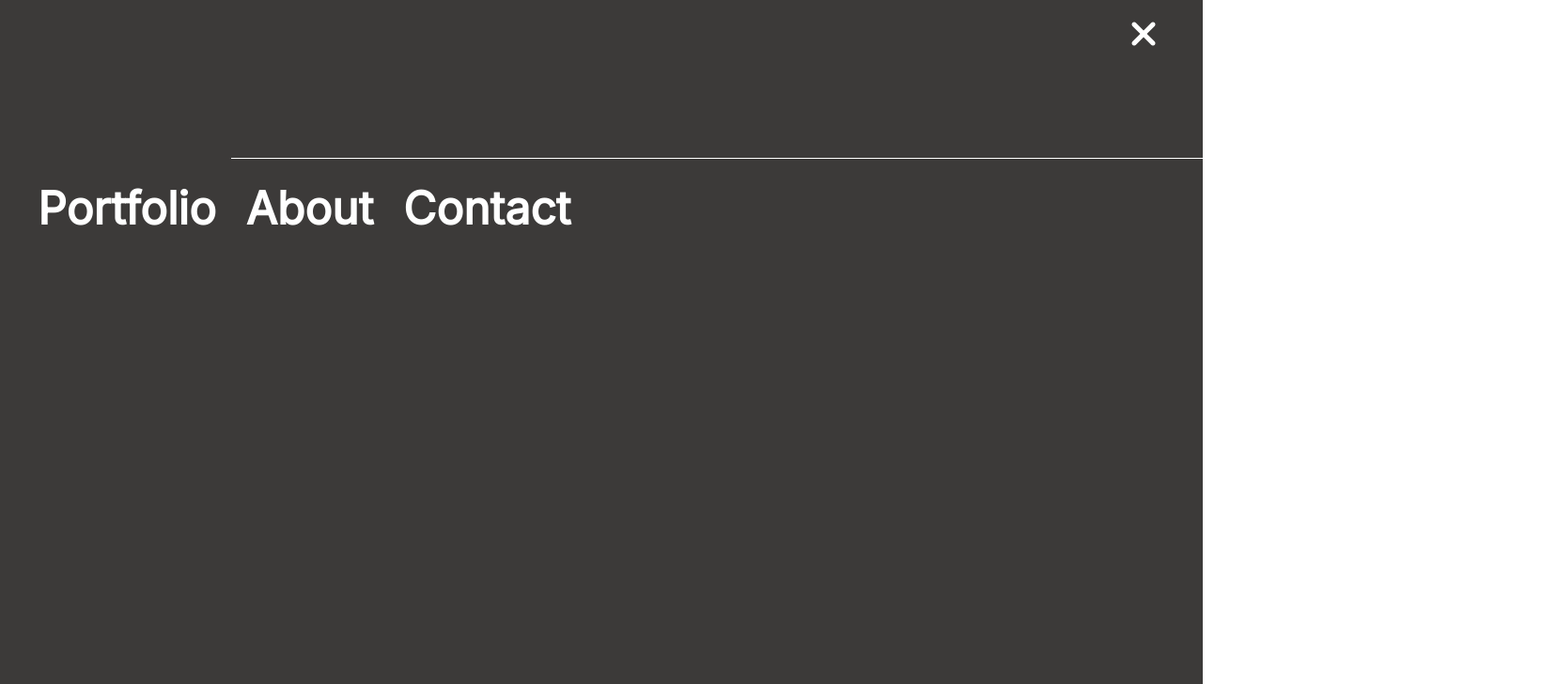
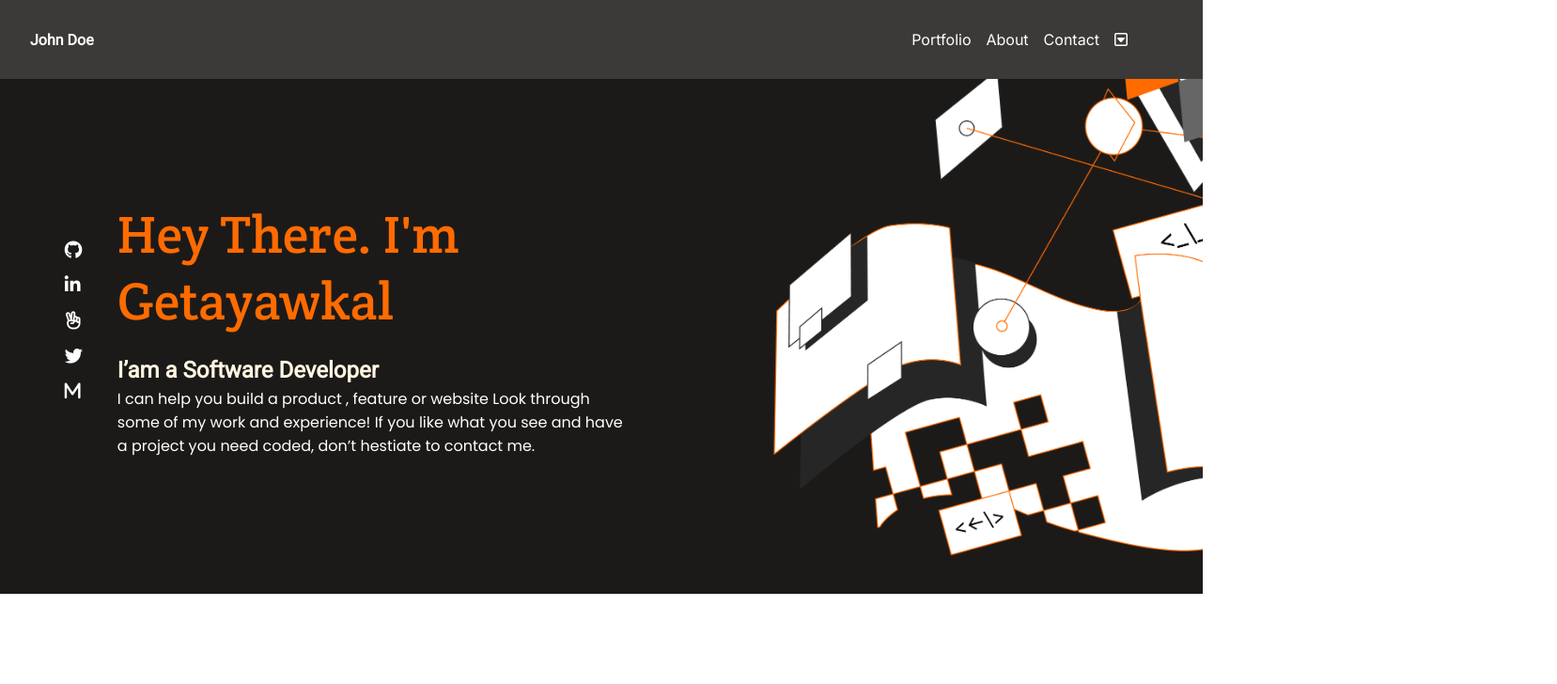
Before and after one commit to getssh/personal-portfolio, a website: page index.html in a window 1280 px wide. Shown: the top 728 px of the page at 94% size, 1657 px wide, since content can reach past the window. Drawn offline with Linux system fonts and the light colour scheme.

Commit message:
Update display stayles on top tool-bar

```diff
--- a/index.css
+++ b/index.css
@@ -366,16 +366,19 @@ textarea {
 .tool-bar-mob {
   position: sticky;
   width: 100%;
-  display: block;
+  display: none;
 }
+
 .tool-bar-mob > nav > ul {
   display: block;
   list-style-type: none;
 }
 
-.tool-bar-mob .logo, .tool-bar-mob > nav > i {
+.tool-bar-mob .logo,
+.tool-bar-mob > nav > i {
   display: none;
 }
+
 .tool-bar-mob > nav {
   height: 100vh;
   display: flex;
@@ -390,15 +393,17 @@ textarea {
   font-size: 3rem;
   margin: 0 0 2rem 0;
   font-weight: 700;
-  font-family: 'Inter';
+  font-family: 'Inter', sans-serif;
 }
 
-
+.tool-bar-mob > nav > ul > li > a {
+  color: #fff5e1;
+}
 
 .tool-bar-mob > .close {
   font-size: 2.5rem;
   position: absolute;
-  top: 1;
+  top: 1rem;
   right: 3rem;
 }
 
```
